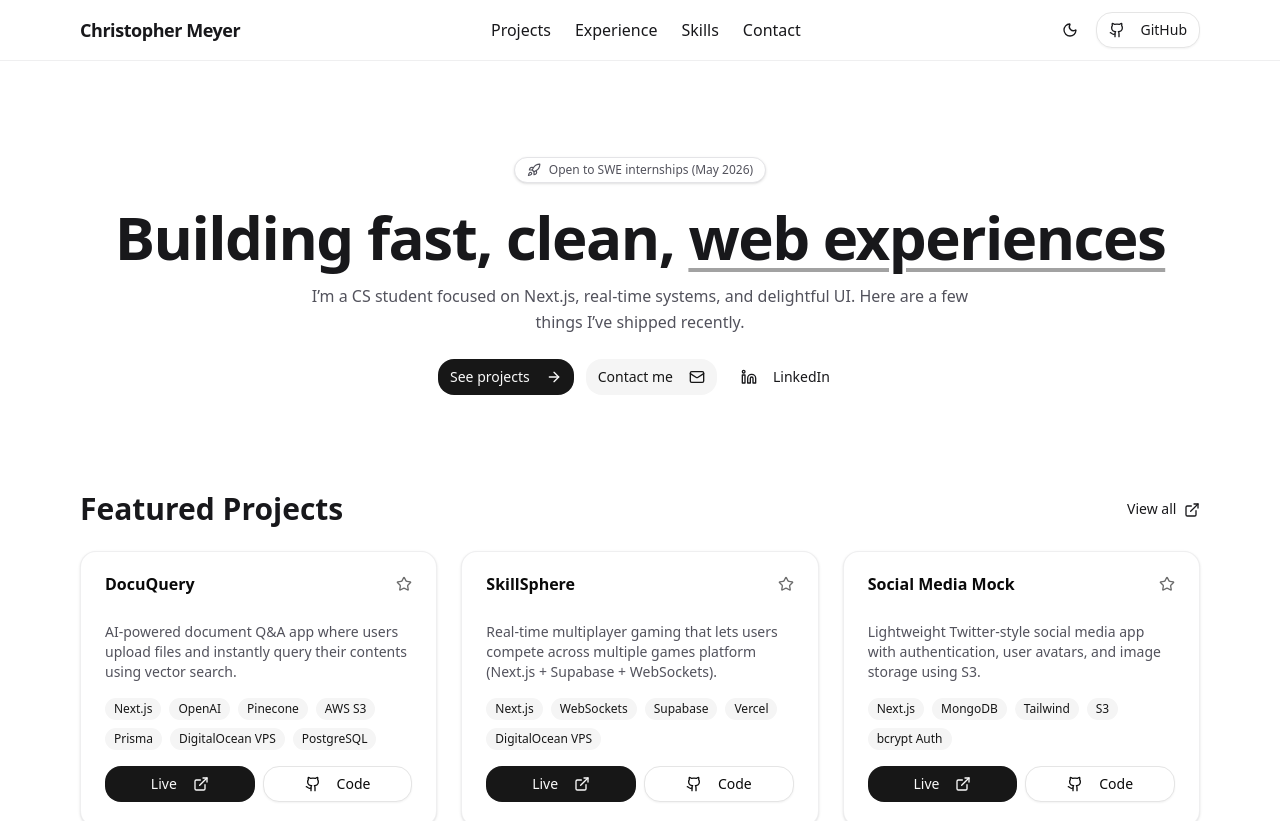
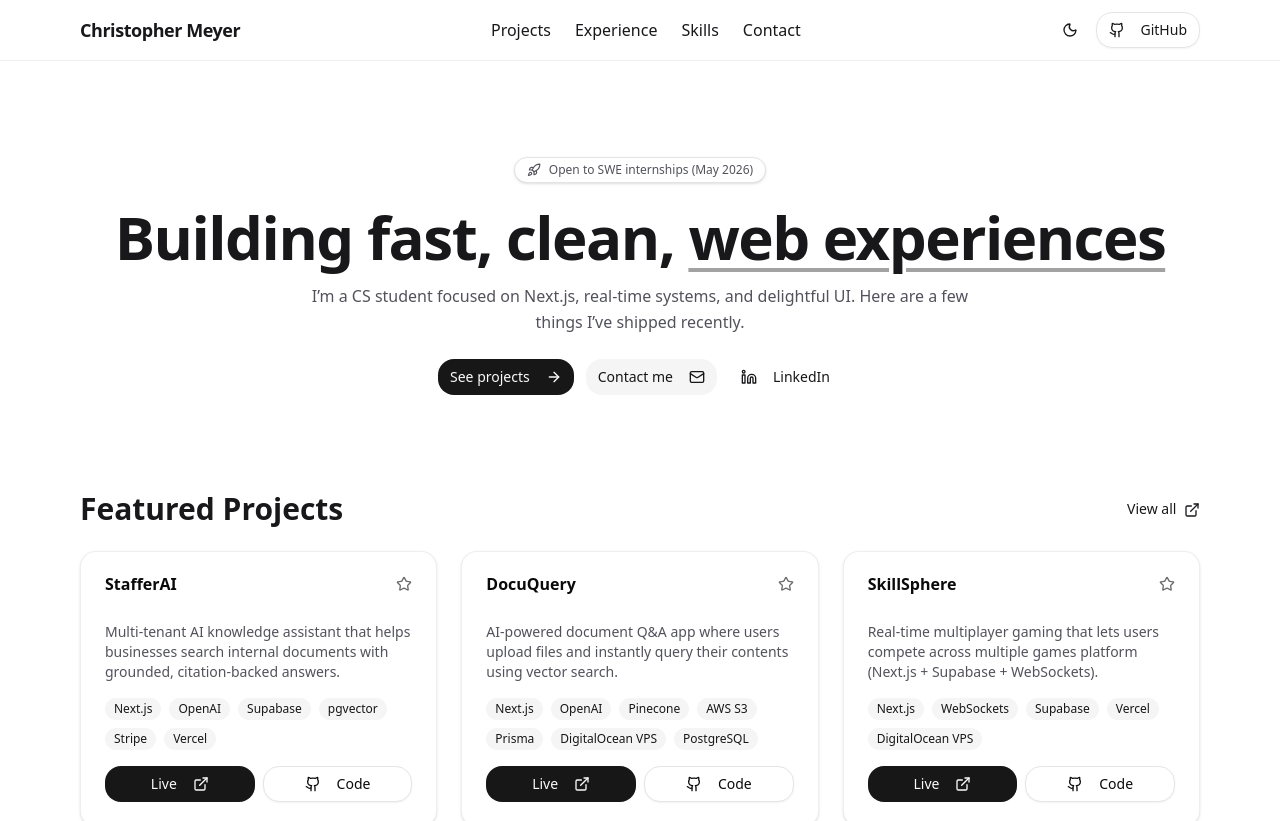
Before and after one commit to cameyer260/dev-portfolio, a Next.js app: page / in a window 1280 px wide. Shown: the top 821 px of the page. Built offline with nearby package versions, Linux system fonts and the light colour scheme.

Commit message:
feat: replace social media mock project with StafferAI card

```diff
--- a/app/page.tsx
+++ b/app/page.tsx
@@ -29,6 +29,14 @@ export default function PortfolioPage() {
 
   const projects = [
     {
+      title: "StafferAI",
+      blurb:
+        "Multi-tenant AI knowledge assistant that helps businesses search internal documents with grounded, citation-backed answers.",
+      tags: ["Next.js", "OpenAI", "Supabase", "pgvector", "Stripe", "Vercel"],
+      href: "https://www.stafferai.app/",
+      repo: "https://github.com/cameyer260/stafferai-public",
+    },
+    {
       title: "DocuQuery",
       blurb:
         "AI-powered document Q&A app where users upload files and instantly query their contents using vector search.",
@@ -42,13 +50,6 @@ export default function PortfolioPage() {
       tags: ["Next.js", "WebSockets", "Supabase", "Vercel", "DigitalOcean VPS"],
       href: "https://playskillsphere.com",
       repo: "https://github.com/cameyer260/skillsphere",
-    },
-    {
-      title: "Social Media Mock",
-      blurb: "Lightweight Twitter-style social media app with authentication, user avatars, and image storage using S3.",
-      tags: ["Next.js", "MongoDB", "Tailwind", "S3", "bcrypt Auth"],
-      href: "https://github.com/cameyer260/social-media-mock",
-      repo: "https://github.com/cameyer260/social-media-mock",
     },
   ];
 
```
